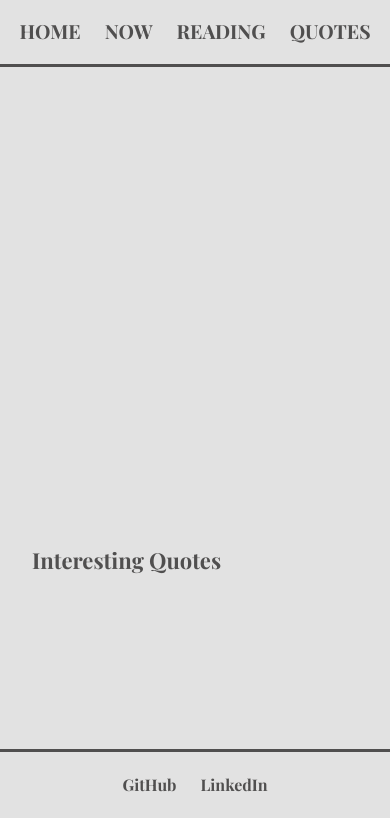
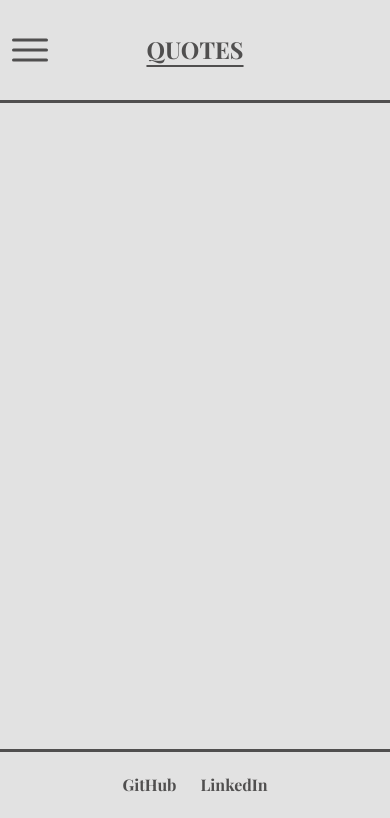
Before and after one commit to AlbertoNessi/myblog, a Django app: page /quotes in a window 390 px wide. Shown: the top 818 px of the page. Run offline with Django 5.2, Linux system fonts and the light colour scheme; data that the repository does not hold is empty; some web fonts are replaced.

Commit message:
Hamburger icon with hidden menu

```diff
--- a/blog/static/blog/css/style.css
+++ b/blog/static/blog/css/style.css
@@ -55,9 +55,75 @@ header {
 	z-index: 1000;
 	background-color: var(--bg);
 	border-bottom: 3px solid currentColor;
+	min-height: var(--header-height);
 }
 
-nav {
+.nav-shell {
+	display: flex;
+	align-items: center;
+	justify-content: center;
+	position: relative;
+	min-height: var(--header-height);
+	width: 100%;
+}
+
+.nav-toggle {
+	position: absolute;
+	left: -9999px;
+}
+
+.nav-toggle-label {
+	display: none;
+	position: absolute;
+	left: var(--space-2);
+	top: 50%;
+	transform: translateY(-50%);
+	width: 36px;
+	height: 28px;
+	cursor: pointer;
+	z-index: 1300;
+}
+
+.nav-toggle-label span,
+.nav-toggle-label span::before,
+.nav-toggle-label span::after {
+	content: "";
+	display: block;
+	position: absolute;
+	left: 0;
+	right: 0;
+	height: 3px;
+	background: currentColor;
+	border-radius: 2px;
+	transition: transform 200ms ease, opacity 200ms ease;
+}
+
+.nav-toggle-label span {
+	top: 50%;
+	transform: translateY(-50%);
+}
+
+.nav-toggle-label span::before {
+	top: -10px;
+}
+
+.nav-toggle-label span::after {
+	top: 10px;
+}
+
+.nav-toggle:checked + .nav-toggle-label span {
+	transform: translateY(-50%) rotate(45deg);
+}
+
+.nav-toggle:checked + .nav-toggle-label span::before {
+	transform: translateY(10px) rotate(90deg);
+}
+
+.nav-toggle:checked + .nav-toggle-label span::after {
+	transform: translateY(-10px) rotate(90deg);
+}
+
+.site-nav {
 	display: flex;
 	justify-content: center;
 	align-items: center;
@@ -68,8 +134,16 @@ nav {
 	-webkit-overflow-scrolling: touch;
 }
 
+.current-nav {
+	display: none;
+}
+
+.menu-nav {
+	display: flex;
+}
+
 /* Tap targets big enough on mobile */
-nav a {
+.site-nav a {
 	text-decoration: none;
 	color: var(--link);
 	font-weight: 700;
@@ -86,6 +160,12 @@ nav a {
 	padding: var(--space-3);
 	text-align: center;
 	align-content: space-evenly;
+}
+
+@media (min-width: 700px) {
+	.home {
+		gap: var(--space-2);
+	}
 }
 
 #profile-pic {
@@ -170,11 +250,11 @@ footer nav a {
 }
 
 @media (min-width: 700px) {
-	nav {
+	.site-nav {
 	  gap: var(--space-3);
 	  flex-wrap: nowrap;
 	}
-	nav a {
+	.site-nav a {
 	  font-size: 20px;
 	  padding: 12px 8px;
 	}
@@ -188,9 +268,50 @@ a:hover {
   text-decoration: none;
 }
 
-header nav a:hover,
+.site-nav a:hover,
 footer nav a:hover {
 	text-decoration: underline dotted;
+}
+
+.site-nav a {
+	position: relative;
+}
+
+body.page-home .site-nav .home_menu_item,
+body.page-now .site-nav .now_menu_item,
+body.page-reading .site-nav .reading_menu_item,
+body.page-quotes .site-nav .quotes_menu_item {
+	text-decoration: underline;
+	text-underline-offset: 6px;
+	text-decoration-thickness: 3px;
+}
+
+body.page-home .site-nav .home_menu_item::after,
+body.page-now .site-nav .now_menu_item::after,
+body.page-reading .site-nav .reading_menu_item::after,
+body.page-quotes .site-nav .quotes_menu_item::after {
+	content: "";
+	display: block;
+	height: 2px;
+	width: 100%;
+	background: currentColor;
+	margin-top: 6px;
+}
+
+@media (max-width: 600px) {
+	body.page-home .site-nav .home_menu_item,
+	body.page-now .site-nav .now_menu_item,
+	body.page-reading .site-nav .reading_menu_item,
+	body.page-quotes .site-nav .quotes_menu_item {
+		text-decoration-thickness: 2px;
+	}
+	body.page-home .site-nav .home_menu_item::after,
+	body.page-now .site-nav .now_menu_item::after,
+	body.page-reading .site-nav .reading_menu_item::after,
+	body.page-quotes .site-nav .quotes_menu_item::after {
+		height: 2px;
+		margin-top: 4px;
+	}
 }
 
 .page-content {
@@ -210,6 +331,37 @@ footer nav a:hover {
 
 .page-content p {
   margin-bottom: 1rem;
+}
+
+@media (max-width: 600px) {
+  .page-content h1 {
+    display: none;
+  }
+}
+
+.reading-list {
+  padding-left: 0;
+  margin: 0;
+}
+
+.reading-item {
+  margin-bottom: 32px;
+}
+
+.quotes-index {
+  width: min(90%, 900px);
+  margin: 0 auto;
+}
+
+.quotes-index-list {
+  display: flex;
+  justify-content: center;
+  flex-wrap: wrap;
+  gap: 12px;
+}
+
+.quote_link {
+  margin-right: 0;
 }
 
 .quotes-list {
@@ -328,6 +480,112 @@ footer nav a:hover {
 	overflow-x: auto;
 }
 
+@media (max-width: 600px) {
+	.nav-shell {
+		justify-content: center;
+	}
+
+	.nav-toggle-label {
+		display: block;
+	}
+
+	.current-nav {
+		display: flex;
+		justify-content: center;
+		align-items: center;
+		flex: 1;
+		width: 100%;
+		padding: 0;
+		position: absolute;
+		left: 0;
+		right: 0;
+		top: 0;
+		bottom: 0;
+	}
+
+	.current-nav a {
+		display: none;
+	}
+
+	body.page-home .current-nav .home_menu_item,
+	body.page-now .current-nav .now_menu_item,
+	body.page-reading .current-nav .reading_menu_item,
+	body.page-quotes .current-nav .quotes_menu_item {
+		display: flex;
+		align-items: center;
+		justify-content: center;
+		min-height: var(--header-height);
+		font-size: clamp(20px, 6vw, 26px);
+		width: 100%;
+		padding: 0;
+	}
+
+	.menu-nav {
+		position: fixed;
+		top: 0;
+		left: 0;
+		height: 100svh;
+		width: min(80vw, 280px);
+		background: var(--bg);
+		flex-direction: column;
+		align-items: stretch;
+		gap: 0;
+		padding: calc(var(--header-height) + 8px) var(--space-2) var(--space-2);
+		transform: translateX(-110%);
+		opacity: 0;
+		visibility: hidden;
+		pointer-events: none;
+		transition: transform 220ms ease, opacity 220ms ease;
+		will-change: transform;
+		box-shadow: 12px 0 30px rgba(0,0,0,0.25);
+		z-index: 1200;
+	}
+
+	.menu-nav a {
+		display: flex;
+		align-items: center;
+		min-height: 48px;
+		padding: 10px 0;
+	}
+
+	.nav-toggle:checked ~ .menu-nav {
+		transform: translateX(0);
+		opacity: 1;
+		visibility: visible;
+		pointer-events: auto;
+	}
+
+	body.page-home .site-nav .home_menu_item,
+	body.page-now .site-nav .now_menu_item,
+	body.page-reading .site-nav .reading_menu_item,
+	body.page-quotes .site-nav .quotes_menu_item {
+		text-decoration-thickness: auto;
+	}
+
+	body.page-home .site-nav .home_menu_item::after,
+	body.page-now .site-nav .now_menu_item::after,
+	body.page-reading .site-nav .reading_menu_item::after,
+	body.page-quotes .site-nav .quotes_menu_item::after {
+		display: none;
+	}
+
+  .page-content {
+    padding: 1.25rem;
+  }
+
+  .quote_title {
+    font-size: 18px;
+  }
+
+  .quote_item {
+    padding: 12px;
+  }
+
+  .reading-item {
+    margin-bottom: 24px;
+  }
+}
+
 a {
 	color: var(--link);
 }
--- a/blog/templates/blog/base.html
+++ b/blog/templates/blog/base.html
@@ -15,14 +15,26 @@
 		<link rel="preconnect" href="https://fonts.gstatic.com" crossorigin>
 		<link href="https://fonts.googleapis.com/css2?family=Playfair+Display:ital,wght@0,400..900;1,400..900&display=swap" rel="stylesheet">
 	</head>
-	<body>
+	<body class="{% block body_class %}{% endblock %}">
 		<header>
-			<nav>
-				<a href="/" class="home_menu_item">HOME</a>
-				<a href="{% url 'now' %}" class="now_menu_item">NOW</a>
-				<a href="{% url 'reading' %}">READING</a>
-				<a href="{% url 'quotes' %}" class="quotes_menu_item">QUOTES</a>
-			</nav>
+			<div class="nav-shell">
+				<input type="checkbox" id="nav-toggle" class="nav-toggle">
+				<label for="nav-toggle" class="nav-toggle-label" aria-label="Open menu">
+					<span></span>
+				</label>
+				<nav class="site-nav current-nav" aria-label="Current page">
+					<a href="/" class="home_menu_item">HOME</a>
+					<a href="{% url 'now' %}" class="now_menu_item">NOW</a>
+					<a href="{% url 'reading' %}" class="reading_menu_item">READING</a>
+					<a href="{% url 'quotes' %}" class="quotes_menu_item">QUOTES</a>
+				</nav>
+				<nav class="site-nav menu-nav" aria-label="Site menu">
+					<a href="/" class="home_menu_item">HOME</a>
+					<a href="{% url 'now' %}" class="now_menu_item">NOW</a>
+					<a href="{% url 'reading' %}" class="reading_menu_item">READING</a>
+					<a href="{% url 'quotes' %}" class="quotes_menu_item">QUOTES</a>
+				</nav>
+			</div>
 		</header>
 		{% block main_content %}{% endblock %}
 		<footer style="display: block; width: 100%;">
--- a/blog/templates/blog/home.html
+++ b/blog/templates/blog/home.html
@@ -1,5 +1,7 @@
 {% extends 'blog/base.html' %}
 {% load static %}
+
+{% block body_class %}page-home{% endblock %}
 
 {% block main_content %}
 	<main class="home">
--- a/blog/templates/blog/now.html
+++ b/blog/templates/blog/now.html
@@ -2,6 +2,8 @@
 {% load static %}
 
 {% block title %} Now {% endblock %}
+
+{% block body_class %}page-now{% endblock %}
 
 {% block main_content %}
 	<main class="page-content">
--- a/blog/templates/blog/quotes.html
+++ b/blog/templates/blog/quotes.html
@@ -3,14 +3,15 @@
 
 {% block title %} Alberto Nessi - Quotes {% endblock %}
 
+{% block body_class %}page-quotes{% endblock %}
+
 {% block main_content %}
-	<div style="width: 80%; margin-left: auto; margin-right: auto">
-		<ul style="display: flex; justify-content: center;">
+	<div class="quotes-index">
+		<ul class="quotes-index-list">
 			{% for quote in quotesAsc %}
 				<li
 					class="quote_link hasPopover"
 					data-popover-id="quoteLinkPopover_{{ quote.id }}"
-					style="margin-right: 20px;"
 				>
 					<a
 						href="#quote_{{ quote.id }}"
--- a/blog/templates/blog/reading.html
+++ b/blog/templates/blog/reading.html
@@ -3,12 +3,14 @@
 
 {% block title %} Alberto Nessi - reading {% endblock %}
 
+{% block body_class %}page-reading{% endblock %}
+
 {% block main_content %}
 	<main class="page-content">
 		<h1>Books I'm reading or that I have read.</h1>
-		<ul>
+		<ul class="reading-list">
 			{% for book in books %}
-				<li style="margin-bottom: 50px">
+				<li class="reading-item">
 					<p>
 						<a href="{{ book.link }}" target="_blank">
 							<strong>{{ book.title }}</strong>
```
